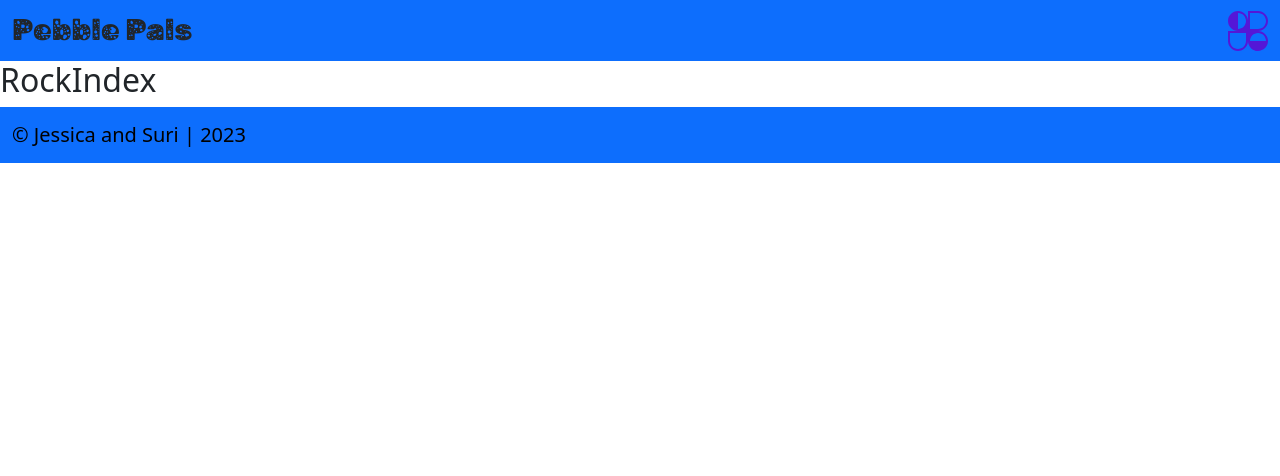
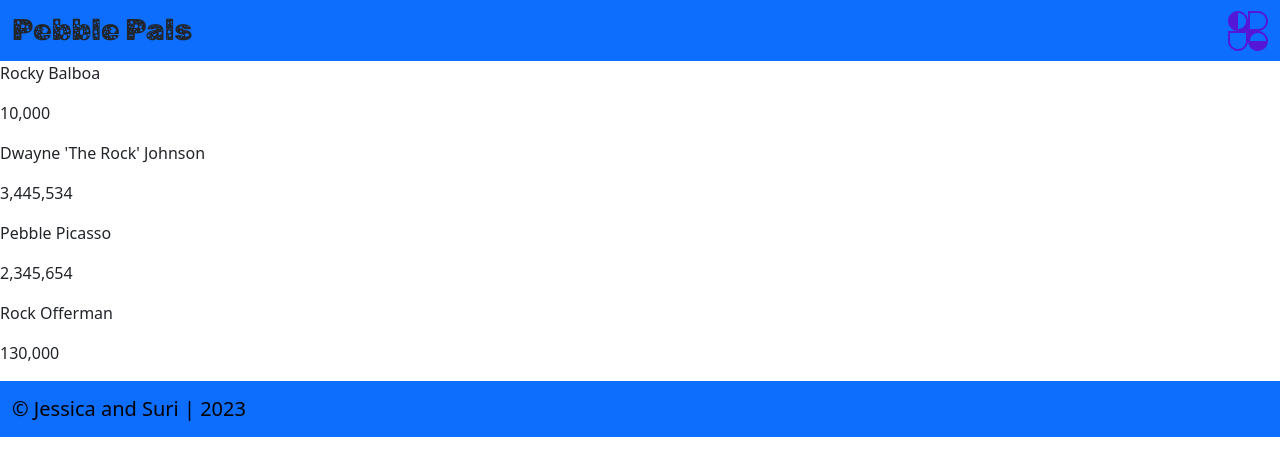
Before and after one commit to learn-academy-2023-charlie/cat-tinder-frontend-pebblepals, a React (Create React App) app: page /rockindex in a window 1280 px wide. Shown: the top 476 px of the page. Built offline with nearby package versions, Linux system fonts and the light colour scheme.

Commit message:
passing data to cat index

```diff
--- a/src/App.js
+++ b/src/App.js
@@ -1,4 +1,4 @@
-import React from "react"
+import React, {useState} from "react"
 import Footer from "./Components/Footer"
 import Header from "./Components/Header"
 import RockEdit from "./Pages/RockEdit"
@@ -8,18 +8,20 @@ import RockShow from "./Pages/RockShow"
 import Home from "./Pages/Home"
 import NotFound from "./Pages/NotFound"
 import "./App.css"
-import rocks from "./mockRocks"
+import mockRocks from "./mockRocks"
 import { Routes, Route } from "react-router-dom"
 
 
 const App = () => {
-    return (
+
+    const [rocks, setRocks] = useState(mockRocks)
+        return (
 
         <>
             <Header />
             <Routes>
             <Route path="/" element={<Home />} />
-            <Route path="/rockindex" element={<RockIndex />} />
+            <Route path="/rockindex" element={<RockIndex rocks={rocks} />} />
             <Route path="/rockshow" element={<RockShow />} />
             <Route path="/rocknew" element={<RockNew />} />
             <Route path="/rockedit" element={<RockEdit />} />
--- a/src/Pages/RockIndex.js
+++ b/src/Pages/RockIndex.js
@@ -1,8 +1,18 @@
 import React from "react"
 
-const RockIndex = () => {
+const RockIndex = ({rocks}) => {
+    console.log(rocks);
     return (
-        <h2>RockIndex</h2>
+        <main>
+            {rocks.map((rock, index) => {
+                return (
+                    <>
+                        <p>{rock.name}</p>
+                        <p>{rock.age}</p>
+                    </>
+                )
+            })}
+       </main>
     )
 }
 
```
